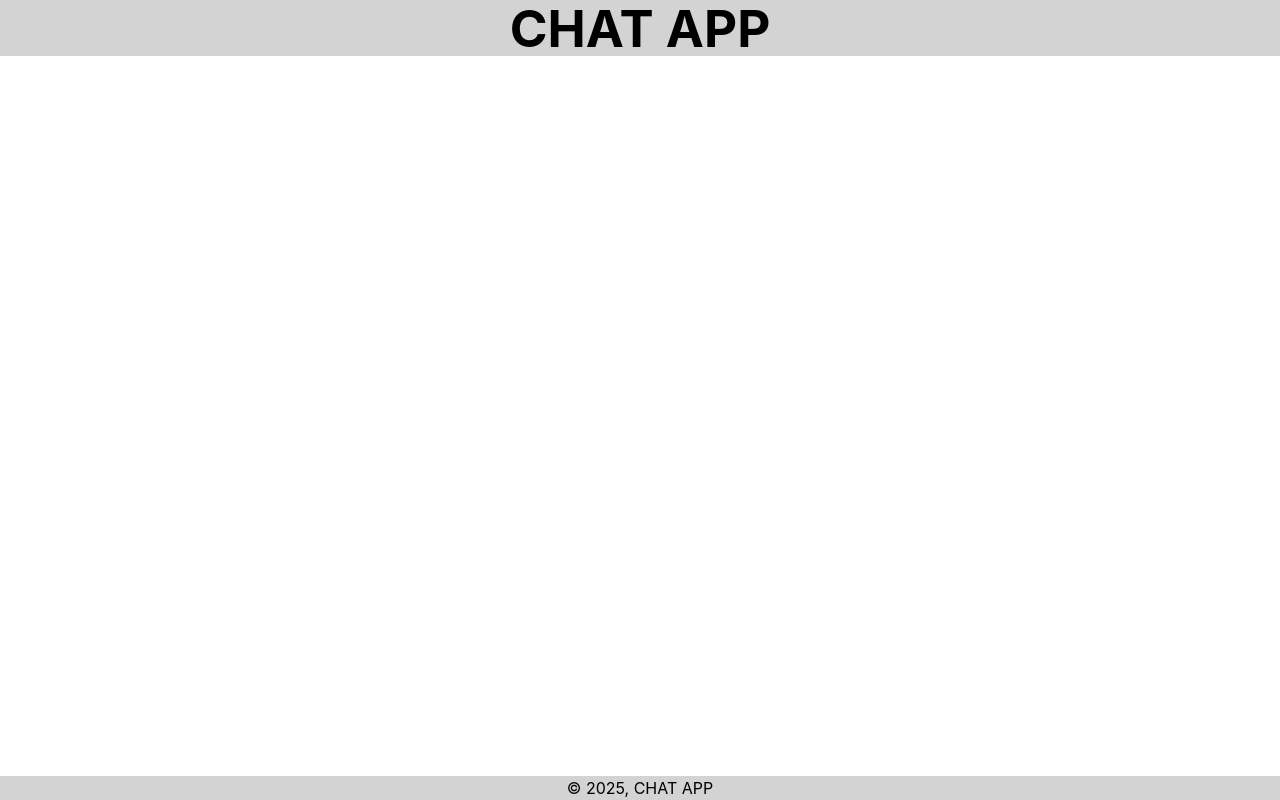
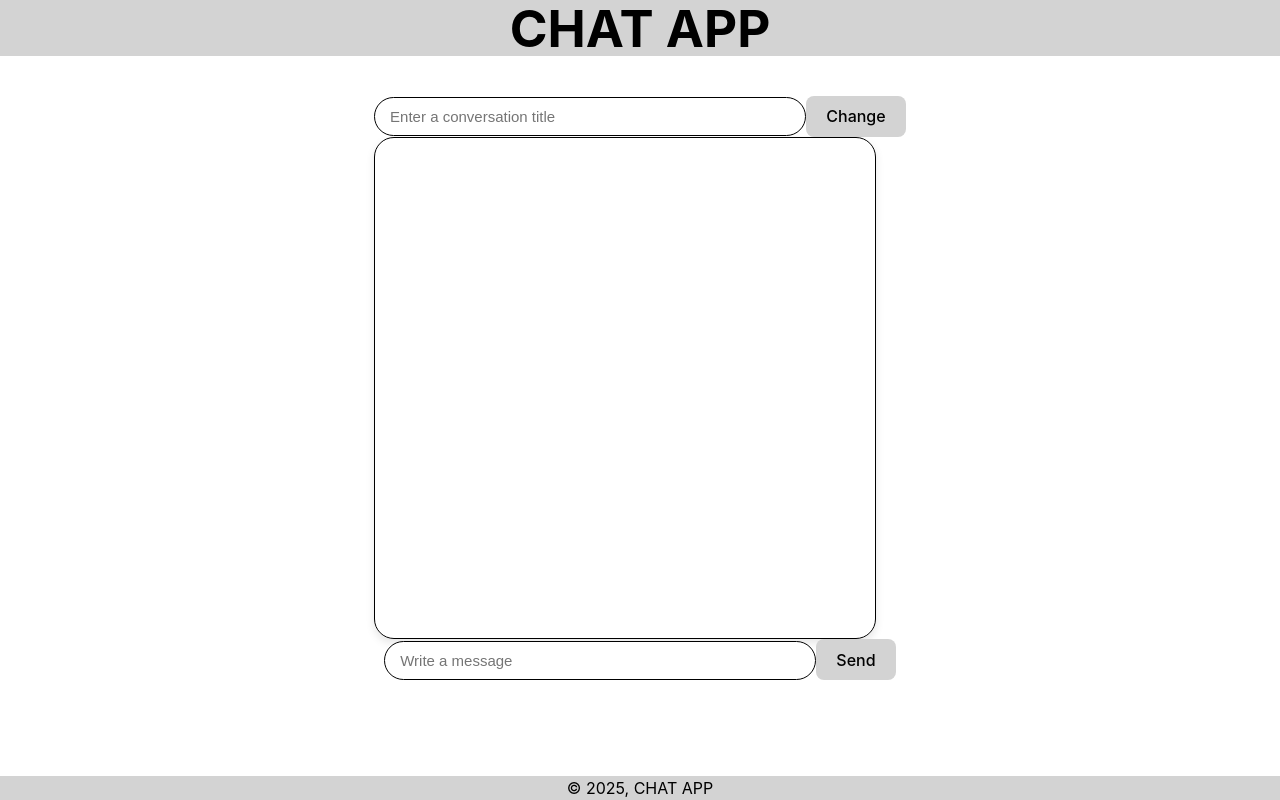
Before and after one commit to IvannaGotsova/ChatApp, a React (Vite) app in the folder chatapp/: page /chat in a window 1280 px wide. Built offline with nearby package versions, Linux system fonts and the light colour scheme.

Commit message:
Added functionality for starting a new chat

```diff
--- a/chatapp/src/App.jsx
+++ b/chatapp/src/App.jsx
@@ -8,6 +8,7 @@ import Header from './components/Header';
 import Footer from './components/Footer';
 import UserLogin from './components/UserLogin';
 import Error from './components/Error';
+import Chat from './components/Chat';
 
 function App() {
 
@@ -22,7 +23,8 @@ function App() {
               <Route path="index" element={<Body />} />
               <Route path="new-chat" element={<NewChat />} />
               <Route path="all-users" element={<AllUsers />} />
-              <Route path='error' element={<Error />}/>
+              <Route path="all-users" element={<AllUsers />} />
+              <Route path="chat" element={<Chat />} />
       </Routes>
 
       <br /><br /><br /><br />
--- /dev/null
+++ b/chatapp/src/components/Chat.jsx
@@ -0,0 +1,66 @@
+import React, { useState, useEffect, useRef } from 'react';
+import styles from '../css/Chat.module.css'
+
+function Chat() {
+
+  const [messages, setMessages] = useState([]);
+  const [input, setInput] = useState('');
+  const [conversationTitile, setConversationTitile] = useState('');
+
+  const messagesScrollDownRef = useRef(null);
+
+  const scrollToUp = () => {
+    messagesScrollDownRef.current?.scrollIntoView({ behavior: 'smooth' });
+  };
+
+  const sendMessage = () => {
+    if (input.trim() === '') return;
+    setMessages([...messages, `You: ${input}`]);
+    setInput('');
+  };
+
+  const handleChange = (e) => {
+    setConversationTitile(e.target.value);
+  };
+
+  const handleClick = () => {
+    if (conversationTitile.trim()) {
+      document.title = `${conversationTitile}`;
+    }
+  };
+
+  useEffect(() => {
+    scrollToUp();
+  }, [messages]);
+
+  return (
+  <>
+    <div>
+      <input className={styles.chatInput}
+        type="text"
+        placeholder="Enter a conversation title"
+        value={conversationTitile}
+        onChange={handleChange}
+      />
+      <button onClick={handleClick} className={styles.chatButton}>Change</button>
+    </div>
+    <div className={styles.chatStyle}>
+      <div className={styles.chatWindow}>
+        {messages.map((m, index) => (
+          <div key={index}>{m}</div>
+        ))}
+        <div ref={messagesScrollDownRef} />
+      </div>
+      <input className={styles.chatInput}
+        type="text"
+        value={input}
+        onChange={(e) => setInput(e.target.value)}
+        placeholder="Write a message"
+      />
+      <button onClick={sendMessage} className={styles.chatButton}>Send</button>
+    </div>
+  </>
+  )
+};
+
+export default Chat;
--- a/chatapp/src/components/NewChat.jsx
+++ b/chatapp/src/components/NewChat.jsx
@@ -2,6 +2,7 @@ import users from "../db//users.json"
 import {Popup} from 'reactjs-popup';
 import { useNavigate } from "react-router-dom"
 import { Navigate  } from 'react-router-dom'
+import Chat from "./Chat";
 
 function NewChat () {
 
@@ -20,7 +21,7 @@ function NewChat () {
               <div key={u.id}>
                 {u.status === true ? <h3 key={u.id}> {u.user}</h3> : " "}
                 {u.status === true ? <h5>{u.status == true ? "online" : "offline"}</h5> : " "}
-                {u.status === true ? <button onClick={() => navigate('/new-chat')} disabled={u.status == false}>Chat</button> : " "}
+                {u.status === true ? <button onClick={() => window.open(`${window.location.origin}/chat`, '_blank')} disabled={u.status == false}>Chat</button> : " "}
               </div>
             )
           }
--- /dev/null
+++ b/chatapp/src/css/Chat.module.css
@@ -0,0 +1,28 @@
+.chatStyle {
+    margin: '50px auto';
+}
+
+.chatWindow {
+    text-align: left;
+    width: 500px;
+    height: 500px;
+    border: 1px solid black;
+    border-radius: 20px;
+    overflow-y: auto;
+    box-shadow: 0 4px 8px rgba(0, 0, 0, 0.1);
+    font-family: Arial, sans-serif;
+}
+
+.chatInput {
+    width: 400px;
+    padding: 10px 15px;
+    border: 1px solid black;
+    border-radius: 25px;
+    font-size: 15px;
+    outline: none;
+}
+
+.chatButton {
+    background: lightgray;
+    color: black;
+}
```
